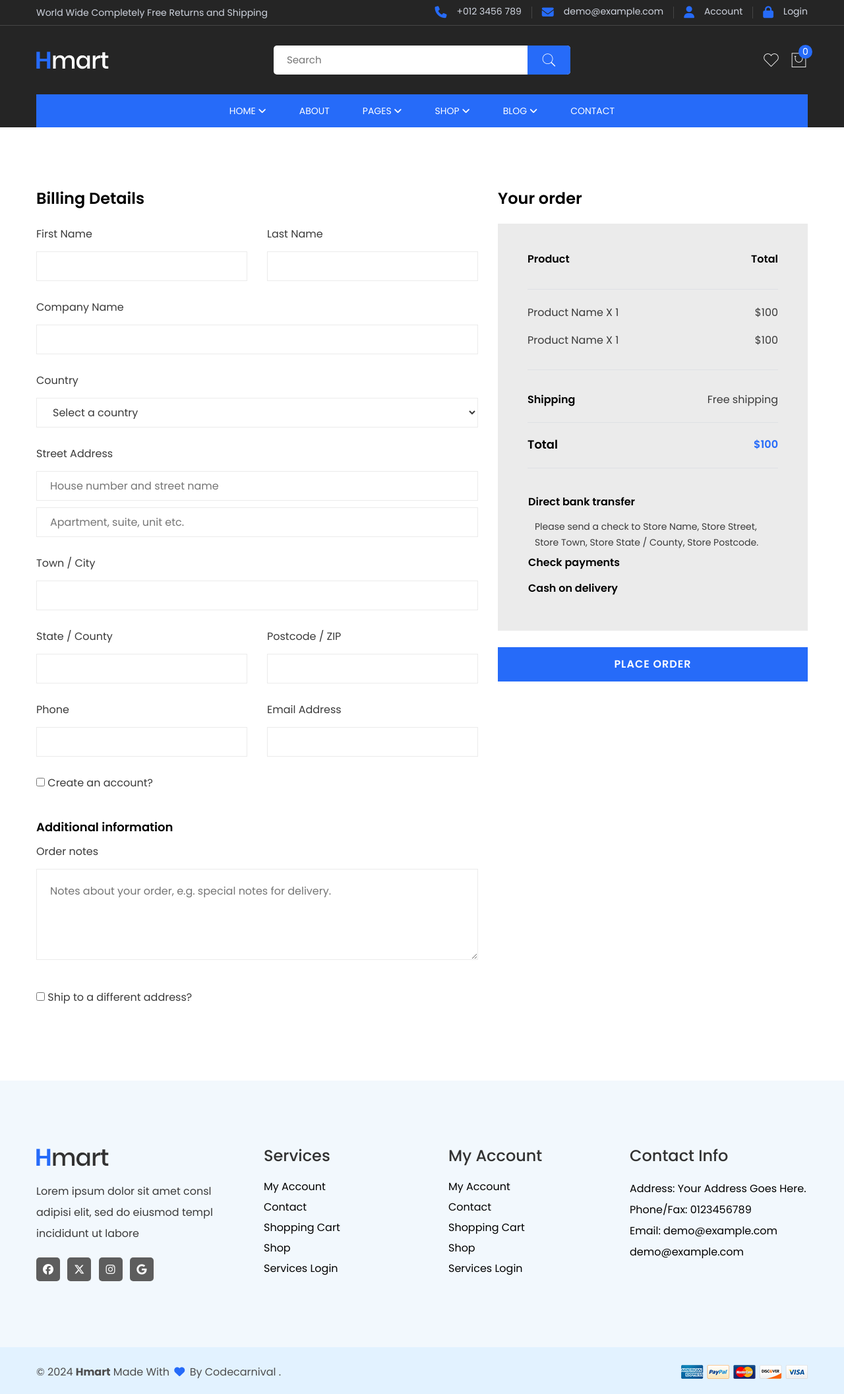
After one commit to LaHuy136/Django-Ecommerce, a Django app: page /cart/checkout/ in a window 1280 px wide. The commit adds this page. Shown: the whole page at 66% size. Run offline with Django 5.2, Linux system fonts and the light colour scheme; some libraries are stand-ins or nearby versions.

Commit message:
checkout page, shopping cart

```diff
--- a/config/urls.py
+++ b/config/urls.py
@@ -31,5 +31,6 @@ urlpatterns = [
          views.item_decrement, name='item_decrement'),
     path('cart/cart_clear/', views.cart_clear, name='cart_clear'),
     path('cart/cart-detail/',views.cart_detail,name='cart_detail'),
+    path('cart/checkout/',views.Check_out,name='checkout'),
 
 ] + static(settings.MEDIA_URL,document_root = settings.MEDIA_ROOT)
--- a/config/views.py
+++ b/config/views.py
@@ -203,3 +203,7 @@ def cart_clear(request):
 @login_required(login_url="/login/")
 def cart_detail(request):
     return render(request, 'Cart/cart_details.html')
+
+
+def Check_out(request):
+    return render(request, 'Cart/checkout.html')
--- /dev/null
+++ b/templates/Cart/checkout.html
@@ -0,0 +1,258 @@
+{% extends 'main/base.html' %}
+{% block content %}
+
+<!-- checkout area start -->
+<div class="checkout-area pt-100px pb-100px">
+    <div class="container">
+        <div class="row">
+            <div class="col-lg-7">
+                <div class="billing-info-wrap">
+                    <h3>Billing Details</h3>
+                    <div class="row">
+                        <div class="col-lg-6 col-md-6">
+                            <div class="billing-info mb-4">
+                                <label>First Name</label>
+                                <input type="text" />
+                            </div>
+                        </div>
+                        <div class="col-lg-6 col-md-6">
+                            <div class="billing-info mb-4">
+                                <label>Last Name</label>
+                                <input type="text" />
+                            </div>
+                        </div>
+                        <div class="col-lg-12">
+                            <div class="billing-info mb-4">
+                                <label>Company Name</label>
+                                <input type="text" />
+                            </div>
+                        </div>
+                        <div class="col-lg-12">
+                            <div class="billing-select mb-4">
+                                <label>Country</label>
+                                <select>
+                                    <option>Select a country</option>
+                                    <option>Azerbaijan</option>
+                                    <option>Bahamas</option>
+                                    <option>Bahrain</option>
+                                    <option>Bangladesh</option>
+                                    <option>Barbados</option>
+                                </select>
+                            </div>
+                        </div>
+                        <div class="col-lg-12">
+                            <div class="billing-info mb-4">
+                                <label>Street Address</label>
+                                <input class="billing-address" placeholder="House number and street name" type="text" />
+                                <input placeholder="Apartment, suite, unit etc." type="text" />
+                            </div>
+                        </div>
+                        <div class="col-lg-12">
+                            <div class="billing-info mb-4">
+                                <label>Town / City</label>
+                                <input type="text" />
+                            </div>
+                        </div>
+                        <div class="col-lg-6 col-md-6">
+                            <div class="billing-info mb-4">
+                                <label>State / County</label>
+                                <input type="text" />
+                            </div>
+                        </div>
+                        <div class="col-lg-6 col-md-6">
+                            <div class="billing-info mb-4">
+                                <label>Postcode / ZIP</label>
+                                <input type="text" />
+                            </div>
+                        </div>
+                        <div class="col-lg-6 col-md-6">
+                            <div class="billing-info mb-4">
+                                <label>Phone</label>
+                                <input type="text" />
+                            </div>
+                        </div>
+                        <div class="col-lg-6 col-md-6">
+                            <div class="billing-info mb-4">
+                                <label>Email Address</label>
+                                <input type="text" />
+                            </div>
+                        </div>
+                    </div>
+                    <div class="checkout-account mb-30px">
+                        <input class="checkout-toggle2 w-auto h-auto" type="checkbox" />
+                        <label>Create an account?</label>
+                    </div>
+                    <div class="checkout-account-toggle open-toggle2 mb-30">
+                        <input placeholder="Email address" type="email" />
+                        <input placeholder="Password" type="password" />
+                        <button class="btn-hover checkout-btn" type="submit">register</button>
+                    </div>
+                    <div class="additional-info-wrap">
+                        <h4>Additional information</h4>
+                        <div class="additional-info">
+                            <label>Order notes</label>
+                            <textarea placeholder="Notes about your order, e.g. special notes for delivery. " name="message"></textarea>
+                        </div>
+                    </div>
+                    <div class="checkout-account mt-25">
+                        <input class="checkout-toggle w-auto h-auto" type="checkbox" />
+                        <label>Ship to a different address?</label>
+                    </div>
+                    <div class="different-address open-toggle mt-30px">
+                        <div class="row">
+                            <div class="col-lg-6 col-md-6">
+                                <div class="billing-info mb-4">
+                                    <label>First Name</label>
+                                    <input type="text" />
+                                </div>
+                            </div>
+                            <div class="col-lg-6 col-md-6">
+                                <div class="billing-info mb-4">
+                                    <label>Last Name</label>
+                                    <input type="text" />
+                                </div>
+                            </div>
+                            <div class="col-lg-12">
+                                <div class="billing-info mb-4">
+                                    <label>Company Name</label>
+                                    <input type="text" />
+                                </div>
+                            </div>
+                            <div class="col-lg-12">
+                                <div class="billing-select mb-4">
+                                    <label>Country</label>
+                                    <select>
+                                        <option>Select a country</option>
+                                        <option>Azerbaijan</option>
+                                        <option>Bahamas</option>
+                                        <option>Bahrain</option>
+                                        <option>Bangladesh</option>
+                                        <option>Barbados</option>
+                                    </select>
+                                </div>
+                            </div>
+                            <div class="col-lg-12">
+                                <div class="billing-info mb-4">
+                                    <label>Street Address</label>
+                                    <input class="billing-address" placeholder="House number and street name" type="text" />
+                                    <input placeholder="Apartment, suite, unit etc." type="text" />
+                                </div>
+                            </div>
+                            <div class="col-lg-12">
+                                <div class="billing-info mb-4">
+                                    <label>Town / City</label>
+                                    <input type="text" />
+                                </div>
+                            </div>
+                            <div class="col-lg-6 col-md-6">
+                                <div class="billing-info mb-4">
+                                    <label>State / County</label>
+                                    <input type="text" />
+                                </div>
+                            </div>
+                            <div class="col-lg-6 col-md-6">
+                                <div class="billing-info mb-4">
+                                    <label>Postcode / ZIP</label>
+                                    <input type="text" />
+                                </div>
+                            </div>
+                            <div class="col-lg-6 col-md-6">
+                                <div class="billing-info mb-4">
+                                    <label>Phone</label>
+                                    <input type="text" />
+                                </div>
+                            </div>
+                            <div class="col-lg-6 col-md-6">
+                                <div class="billing-info mb-4">
+                                    <label>Email Address</label>
+                                    <input type="text" />
+                                </div>
+                            </div>
+                        </div>
+                    </div>
+                </div>
+            </div>
+            <div class="col-lg-5 mt-md-30px mt-lm-30px ">
+                <div class="your-order-area">
+                    <h3>Your order</h3>
+                    <div class="your-order-wrap gray-bg-4">
+                        <div class="your-order-product-info">
+                            <div class="your-order-top">
+                                <ul>
+                                    <li>Product</li>
+                                    <li>Total</li>
+                                </ul>
+                            </div>
+                            <div class="your-order-middle">
+                                <ul>
+                                    <li><span class="order-middle-left">Product Name X 1</span> <span
+                                        class="order-price">$100 </span></li>
+                                    <li><span class="order-middle-left">Product Name X 1</span> <span
+                                        class="order-price">$100 </span></li>
+                                </ul>
+                            </div>
+                            <div class="your-order-bottom">
+                                <ul>
+                                    <li class="your-order-shipping">Shipping</li>
+                                    <li>Free shipping</li>
+                                </ul>
+                            </div>
+                            <div class="your-order-total">
+                                <ul>
+                                    <li class="order-total">Total</li>
+                                    <li>$100</li>
+                                </ul>
+                            </div>
+                        </div>
+                        <div class="payment-method">
+                            <div class="payment-accordion element-mrg">
+                                <div id="faq" class="panel-group">
+                                    <div class="panel panel-default single-my-account m-0">
+                                        <div class="panel-heading my-account-title">
+                                            <h4 class="panel-title"><a data-bs-toggle="collapse" href="#my-account-1" class="collapsed" aria-expanded="true">Direct bank transfer</a>
+                                            </h4>
+                                        </div>
+                                        <div id="my-account-1" class="panel-collapse collapse show" data-bs-parent="#faq">
+                                            <div class="panel-body">
+                                                <p>Please send a check to Store Name, Store Street, Store Town,
+                                                    Store State / County, Store Postcode.</p>
+                                            </div>
+                                        </div>
+                                    </div>
+                                    <div class="panel panel-default single-my-account m-0">
+                                        <div class="panel-heading my-account-title">
+                                            <h4 class="panel-title"><a data-bs-toggle="collapse" href="#my-account-2" aria-expanded="false" class="collapsed">Check payments</a></h4>
+                                        </div>
+                                        <div id="my-account-2" class="panel-collapse collapse" data-bs-parent="#faq">
+                                            <div class="panel-body">
+                                                <p>Please send a check to Store Name, Store Street, Store Town,
+                                                    Store State / County, Store Postcode.</p>
+                                            </div>
+                                        </div>
+                                    </div>
+                                    <div class="panel panel-default single-my-account m-0">
+                                        <div class="panel-heading my-account-title">
+                                            <h4 class="panel-title"><a data-bs-toggle="collapse" href="#my-account-3">Cash on delivery</a></h4>
+                                        </div>
+                                        <div id="my-account-3" class="panel-collapse collapse" data-bs-parent="#faq">
+                                            <div class="panel-body">
+                                                <p>Please send a check to Store Name, Store Street, Store Town,
+                                                    Store State / County, Store Postcode.</p>
+                                            </div>
+                                        </div>
+                                    </div>
+                                </div>
+                            </div>
+                        </div>
+                    </div>
+                    <div class="Place-order mt-25">
+                        <a class="btn-hover" href="#">Place Order</a>
+                    </div>
+                </div>
+            </div>
+        </div>
+    </div>
+</div>
+<!-- checkout area end -->
+
+{% endblock %}
--- a/templates/main/base.html
+++ b/templates/main/base.html
@@ -85,7 +85,7 @@
                                 <!-- Single Wedge End -->
                                 <a href="#offcanvas-cart" class="header-action-btn header-action-btn-cart offcanvas-toggle pr-0">
                                     <i class="pe-7s-shopbag"></i>
-                                    <span class="header-action-num">01</span>
+                                    <span class="header-action-num"> {{request.session.cart|length}}</span>
                                     <!-- <span class="cart-amount">€30.00</span> -->
                                 </a>
                                 <a href="#offcanvas-mobile-menu" class="header-action-btn header-action-btn-menu offcanvas-toggle d-lg-none">
@@ -123,7 +123,7 @@
                                 <!-- Single Wedge End -->
                                 <a href="#offcanvas-cart" class="header-action-btn header-action-btn-cart offcanvas-toggle pr-0">
                                     <i class="pe-7s-shopbag"></i>
-                                    <span class="header-action-num">01</span>
+                                    <span class="header-action-num"> {{request.session.cart|length}}</span>
                                     <!-- <span class="cart-amount">€30.00</span> -->
                                 </a>
                                 <a href="#offcanvas-mobile-menu" class="header-action-btn header-action-btn-menu offcanvas-toggle d-lg-none">
```
Also changed, not shown: templates/Cart/cart_details.html (+15 -7 lines), db.sqlite3.
